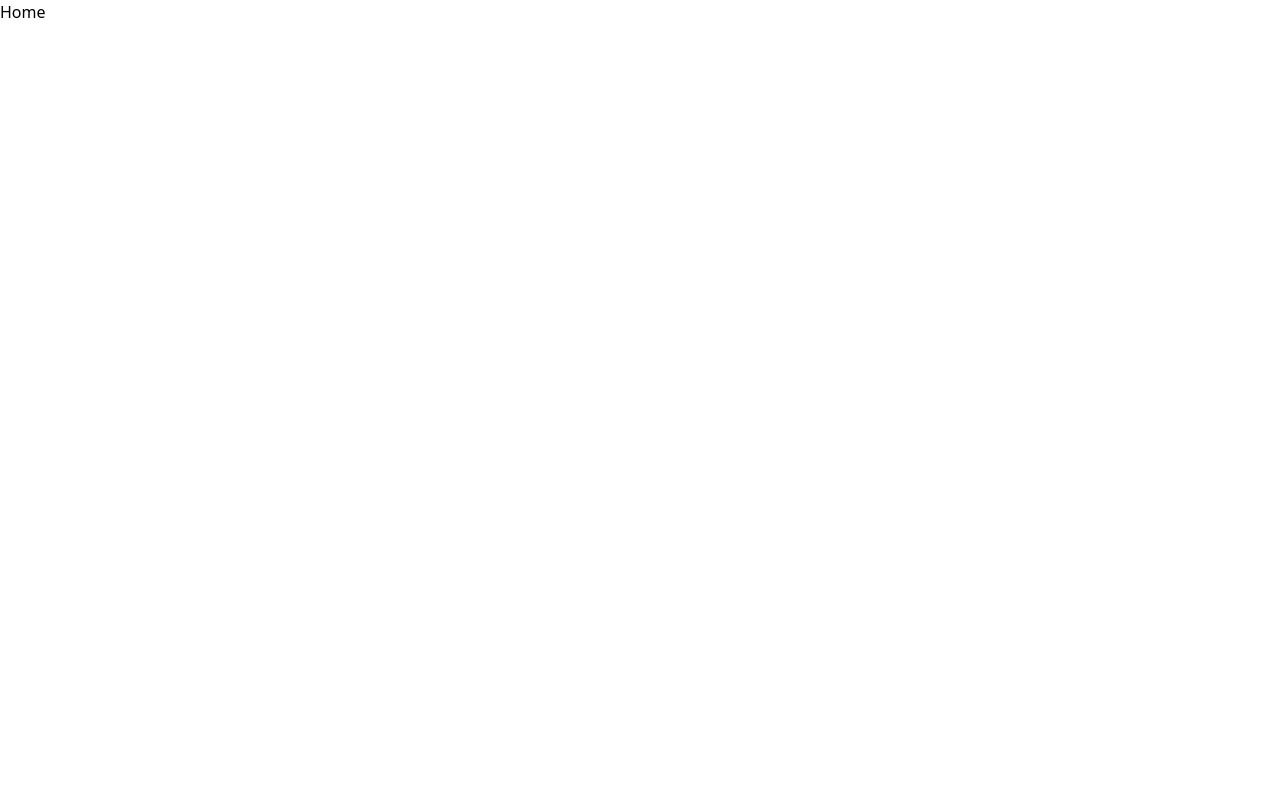
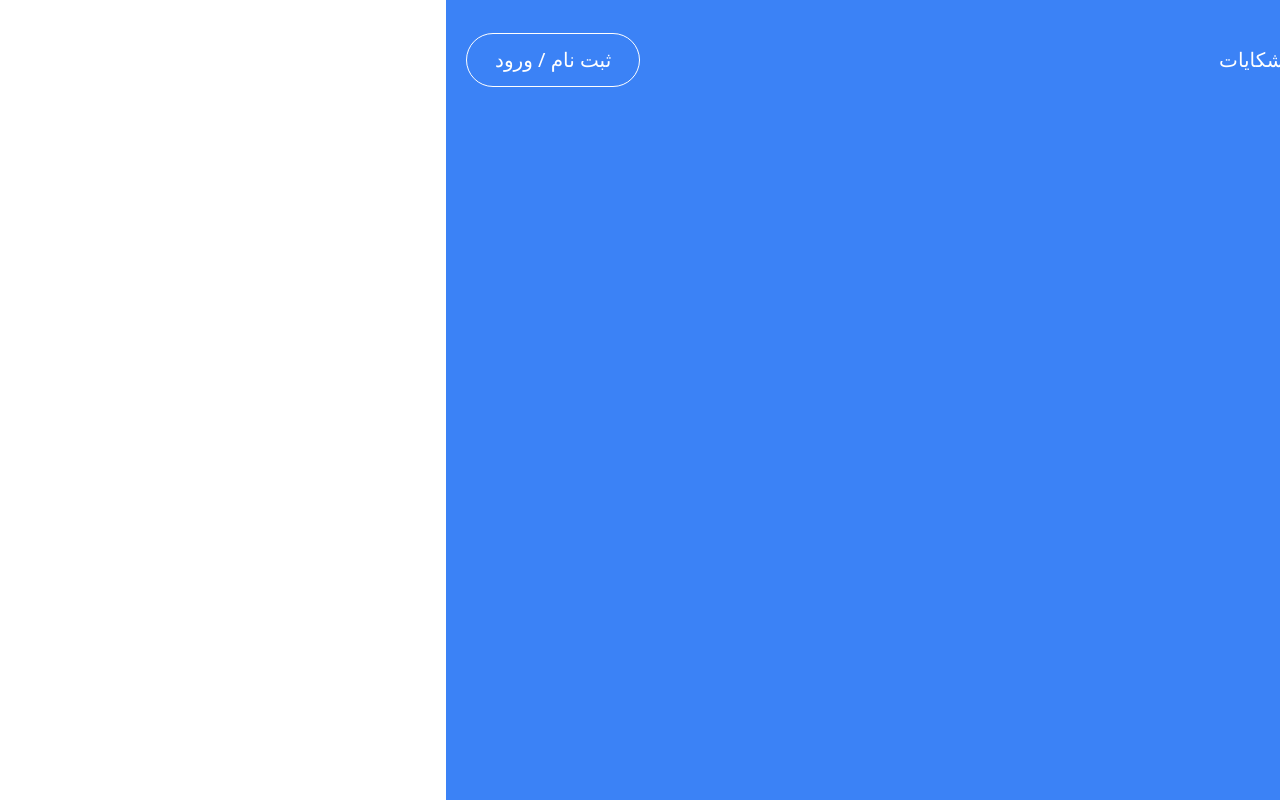
Before and after one commit to Apple-Service-ir/AppleService-RepairProject-FrontEnd, a React (Vite) app: page / in a window 1280 px wide. Built offline with nearby package versions, Linux system fonts and the light colour scheme.

Commit message:
build header

```diff
--- a/src/App.jsx
+++ b/src/App.jsx
@@ -1,5 +1,5 @@
 import { useRoutes } from "react-router-dom"
-import routes from "./routes"
+import { routes } from "./routes"
 
 function App() {
   const router = useRoutes(routes)
--- /dev/null
+++ b/src/components/Header/Header.jsx
@@ -0,0 +1,25 @@
+import React from 'react'
+import { NavLink } from 'react-router-dom'
+
+export default function Header() {
+  return (
+    <div className='container h-20 flex justify-between items-center px-5 mt-5 rounded-md'>
+      <ul className='flex justify-center items-center gap-10'>
+        <li>
+          <NavLink className='text-white text-xl'>ارتباط با ما</NavLink>
+        </li>
+        <li>
+          <NavLink className='text-white text-xl'>درباره ما</NavLink>
+        </li>
+        <li>
+          <NavLink className='text-white text-xl'>همکاری با ما</NavLink>
+        </li>
+        <li>
+          <NavLink className='text-white text-xl'>ثبت شکایات</NavLink>
+        </li>
+      </ul>
+      <NavLink className='text-white border border-white text-xl px-7 py-3 rounded-full
+        hover:bg-white hover:text-blue-500'>ثبت نام / ورود</NavLink>
+    </div>
+  )
+}
--- a/src/components/Home/Home.jsx
+++ /dev/null
@@ -1,5 +0,0 @@
-export default function Home() {
-  return (
-    <div>Home</div>
-  )
-}
--- a/src/index.css
+++ b/src/index.css
@@ -4,6 +4,7 @@
 
 html {
   overflow-x: hidden;
+  direction: rtl
 }
 
 * {
--- /dev/null
+++ b/src/pages/Home/Home.jsx
@@ -0,0 +1,10 @@
+import "./Home.css"
+import Header from "../../components/Header/Header"
+
+export default function Home() {
+  return (
+    <div className="bg-blue-500 w-screen h-screen flex flex-col items-center" id="hero-section">
+      <Header />
+    </div>
+  )
+}
--- a/src/routes.jsx
+++ b/src/routes.jsx
@@ -1,7 +1,7 @@
-import Home from "./components/Home/Home.jsx"
+import Home from "./pages/Home/Home.jsx"
 
-let routes = [
+const routes = [
   { path: '/', element: <Home /> }
 ]
 
-export default routes
+export {routes}
```
Also changed, not shown: src/pages/Home/Home.css (added, +6 -0 lines).
